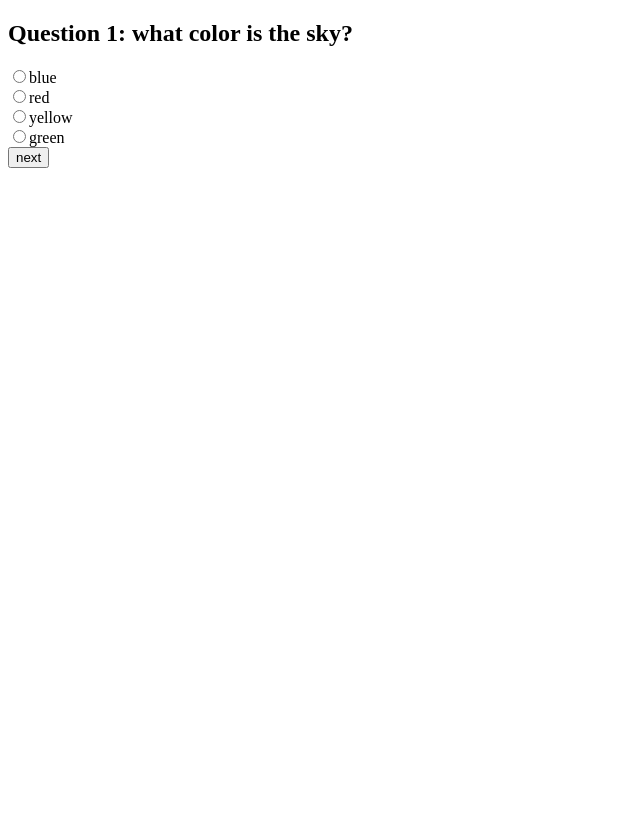
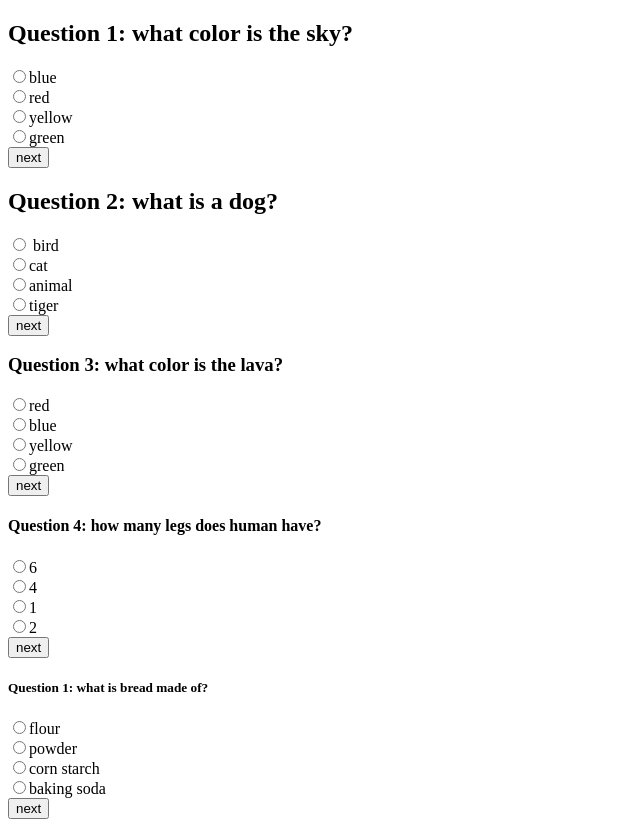
Before and after one commit to rickymoua/coding-fun-challenge, a plain HTML site: page index.html in a window 1280 px wide. Shown: the whole page, without its empty margins (0-640 px from the left). Before the commit the page ends 800 px from the top, so only its background shows below. Drawn offline with Linux system fonts and the light colour scheme.

Commit message:
the rest of questions added

```diff
--- a/index.html
+++ b/index.html
@@ -23,6 +23,50 @@
 
     </section>
 
+        <section class="container">
+        <h2>Question 2: what is a dog?</h2>
+
+        <input type="radio" name="q2"> bird</br>
+        <input type="radio" name="q2">cat</br>
+        <input type="radio" name="q2"id="correct">animal</br>
+        <input type="radio" name="q2">tiger</br>
+        <button class="next question" onclick="next question">next</button>
+
+    </section>
+
+    <section class="container">
+        <h3>Question 3: what color is the lava?</h3>
+
+        <input type="radio" name="q3" id="correct">red</br>
+        <input type="radio" name="q3">blue</br>
+        <input type="radio" name="q3">yellow</br>
+        <input type="radio" name="q3">green</br>
+        <button class="next question" onclick="next question">next</button>
+
+    </section>
+
+    <section class="container">
+        <h4>Question 4: how many legs does human have?</h4>
+
+        <input type="radio" name="q1">6</br>
+        <input type="radio" name="q1">4</br>
+        <input type="radio" name="q1">1</br>
+        <input type="radio" name="q1" id="correct">2</br>
+        <button class="next question" onclick="next question">next</button>
+
+    </section>
+
+    <section class="container">
+        <h5>Question 1: what is bread made of?</h5>
+
+        <input type="radio" name="q1" id="correct">flour</br>
+        <input type="radio" name="q1">powder</br>
+        <input type="radio" name="q1">corn starch</br>
+        <input type="radio" name="q1">baking soda</br>
+        <button class="next question" onclick="next question">next</button>
+
+    </section>
+
     <script src="./js/script.js"></script>
 </body>
 </html>
```
